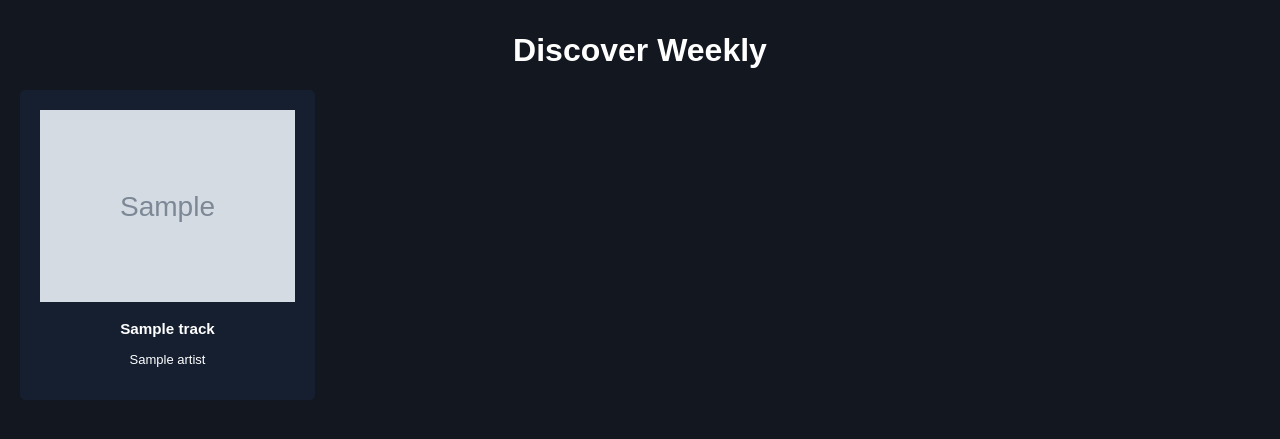
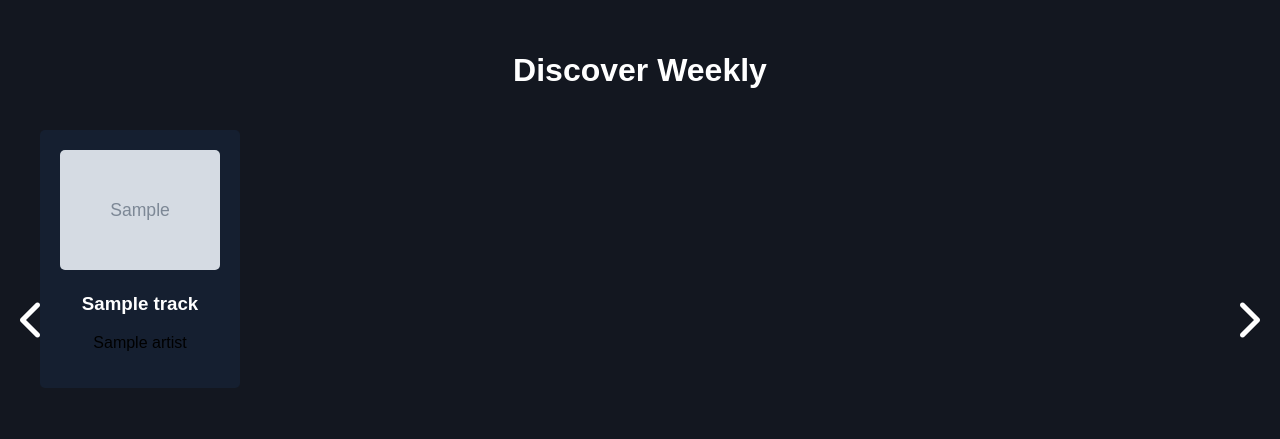
Before and after one commit to AksharP5/GetSpotifyStats, a Flask app: template templates/index.html in a window 1280 px wide. Shown: the part 80-519 px from the top of the page. Run offline with Flask 3, Linux system fonts and the light colour scheme; the template is opened without the code that fills it: most values are stand-ins (such as "Sample title", 1, 10 or a date in 2020); grey boxes marked "Sample" are stand-in pictures; some libraries are stand-ins or nearby versions.

Commit message:
wip: horizontal scroll

```diff
--- a/static/style.css
+++ b/static/style.css
@@ -37,6 +37,62 @@ body {
     height: 100%;
     margin: 0;
     padding: 0;
+}
+
+#hold_images {
+    display: flex;
+    overflow-x: auto;
+    white-space: nowrap;
+    padding: 20px;
+    scroll-behavior: smooth;
+    gap: 20px;
+}
+
+#icon_left, #icon_right {
+    position: absolute;
+    top: 50%;
+    transform: translateY(-50%);
+    font-size: 40px;
+    color: white;
+    cursor: pointer;
+    z-index: 100;
+}
+
+#icon_left {
+    left: 20px;
+}
+
+#icon_right {
+    right: 20px;
+}
+
+.card-container-scroll {
+    display: flex;
+    gap: 20px;
+}
+
+.card-scroll {
+    background-color: var(--card-background-color);
+    padding: 20px;
+    text-align: center;
+    border-radius: 5px;
+    width: 200px;
+    min-width: 200px;
+    flex: 0 0 auto;
+    transition: transform 0.4s ease-in-out;
+}
+
+.card-scroll:hover {
+    transform: scale(1.2);
+}
+
+#holdimages::-webkit-scrollbar {
+    display: none;
+}
+
+#hold_images {
+    -ms-overflow-style: none;
+    scrollbar-width: none;
 }
 
 .home {
@@ -223,6 +279,7 @@ input {
 .pic {
     max-width: 100%;
     height: auto;
+    border-radius: 5px;
 }
 
 h3 p {
@@ -282,8 +339,7 @@ input:hover {
 .discover-header {
     color: var(--text-color);
     text-align: center;
-    margin-top: 0;
-    margin-bottom: 1;
+    margin-top: 20px;
 }
 
 .invalid-input {
--- a/templates/index.html
+++ b/templates/index.html
@@ -13,18 +13,52 @@ Spotify Stats Home
 {% block body %}
 <main>
   <h1 class="discover-header">Discover Weekly</h1>
-  <div class="card-container">
 
+  <i id="icon_left" class="fa fa-chevron-left"></i>
+  <div id="hold_images" class="card-container-scroll">
     {% for track in top_tracks %}
-    <div class="card">
-      <center><img src="{{ track.track.album.images.0.url }}" alt="{{ track.track.name }} Song Image" class="pic"></center>
+    <div class="card-scroll">
+      <center>
+        <img src="{{ track.track.album.images.0.url }}" alt="{{ track.track.name }} Song Image" class="pic">
+      </center>
       <h3>{{ track.track.name }}</h3>
       <p>{{ track.track.artists.0.name }}</p>
     </div>
     {% endfor %}
   </div>
+  <i id="icon_right" class="fa fa-chevron-right"></i>
+
 </main>
 
+<script>
+  document.addEventListener("DOMContentLoaded", function () {
+      const scrollAmount = 400;
+      const scrollDuration = 800;
+
+      const container = document.getElementById("hold_images");
+      const iconRight = document.getElementById("icon_right");
+      const iconLeft = document.getElementById("icon_left");
 
 
+      iconRight.addEventListener("click", function () {
+          container.scrollBy({ left: scrollAmount, behavior: 'smooth' });
+      });
+
+
+      iconLeft.addEventListener("click", function () {
+          container.scrollBy({ left: -scrollAmount, behavior: 'smooth' });
+      });
+
+
+      const images = document.querySelectorAll('.pic');
+      images.forEach(function(image) {
+          image.addEventListener('mouseover', function () {
+              this.classList.add('transition');
+          });
+          image.addEventListener('mouseout', function () {
+              this.classList.remove('transition');
+          });
+      });
+  });
+</script>
 {% endblock %}
```
